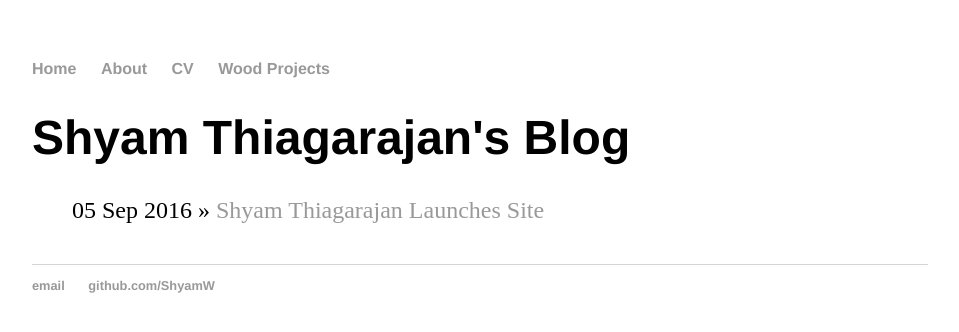
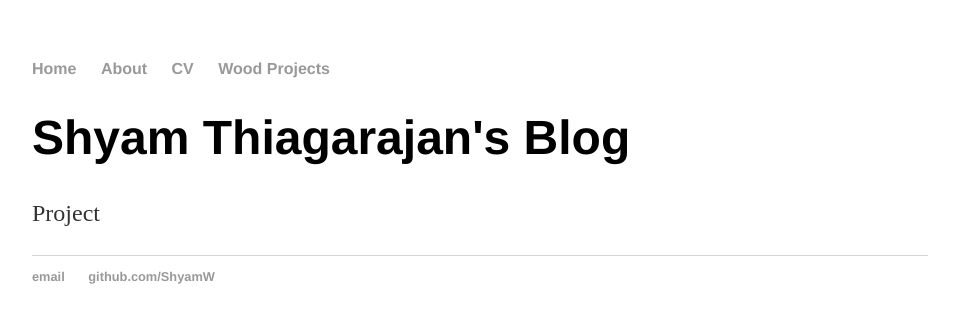
Before and after one commit to ShyamW/ShyamW.github.io, a Jekyll site: the page built from wood_projects/index.html, in a window 1280 px wide. Shown: the top 332 px of the page, without its empty margins (160-1119 px from the left). Built offline with Jekyll 4.4.1, drawn with Linux system fonts in a browser that asks for light colours.

Commit message:
Update index.html

```diff
--- a/wood_projects/index.html
+++ b/wood_projects/index.html
@@ -3,9 +3,4 @@ layout: default
 title: Shyam Thiagarajan's Blog
 ---
 	<h1>{{ page.title }}</h1>
-	<ul class="posts">
-
-	  {% for post in site.posts %}
-	    <li><span>{{ post.date | date_to_string }}</span> » <a href="{{ post.url }}" title="{{ post.title }}">{{ post.title }}</a></li>
-	  {% endfor %}
-	</ul>
+	<p>Project</p>
```
